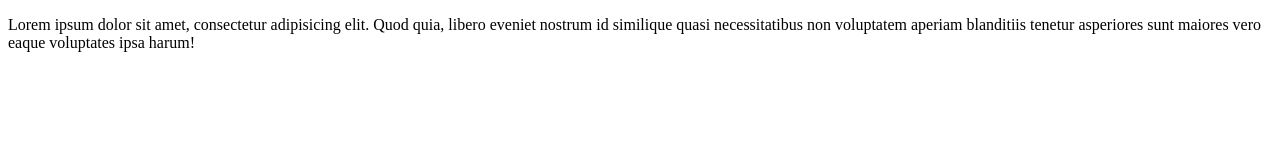
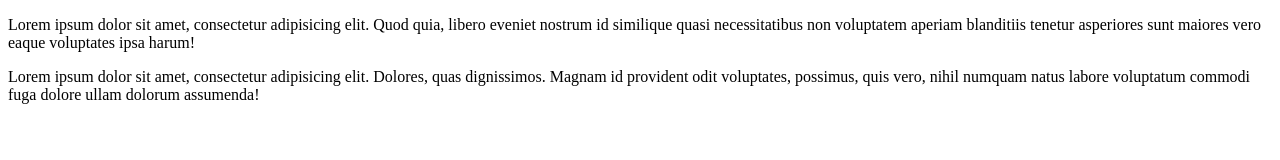
Before and after one commit to mrcnmllr/kurs, a plain HTML site: page index.html in a window 1280 px wide. Drawn offline with Linux system fonts and the light colour scheme.

Commit message:
init z drugiej galezi

```diff
--- a/index.html
+++ b/index.html
@@ -6,5 +6,6 @@
 </head>
 <body>
 <p>Lorem ipsum dolor sit amet, consectetur adipisicing elit. Quod quia, libero eveniet nostrum id similique quasi necessitatibus non voluptatem aperiam blanditiis tenetur asperiores sunt maiores vero eaque voluptates ipsa harum!</p>
+<p>Lorem ipsum dolor sit amet, consectetur adipisicing elit. Dolores, quas dignissimos. Magnam id provident odit voluptates, possimus, quis vero, nihil numquam natus labore voluptatum commodi fuga dolore ullam dolorum assumenda!</p>
 </body>
 </html>
```
